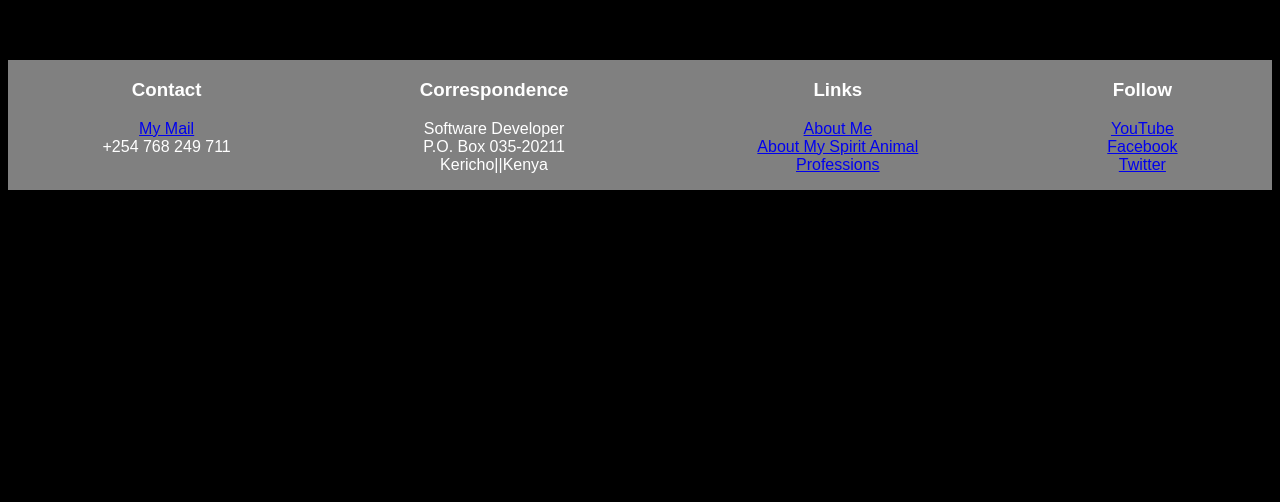
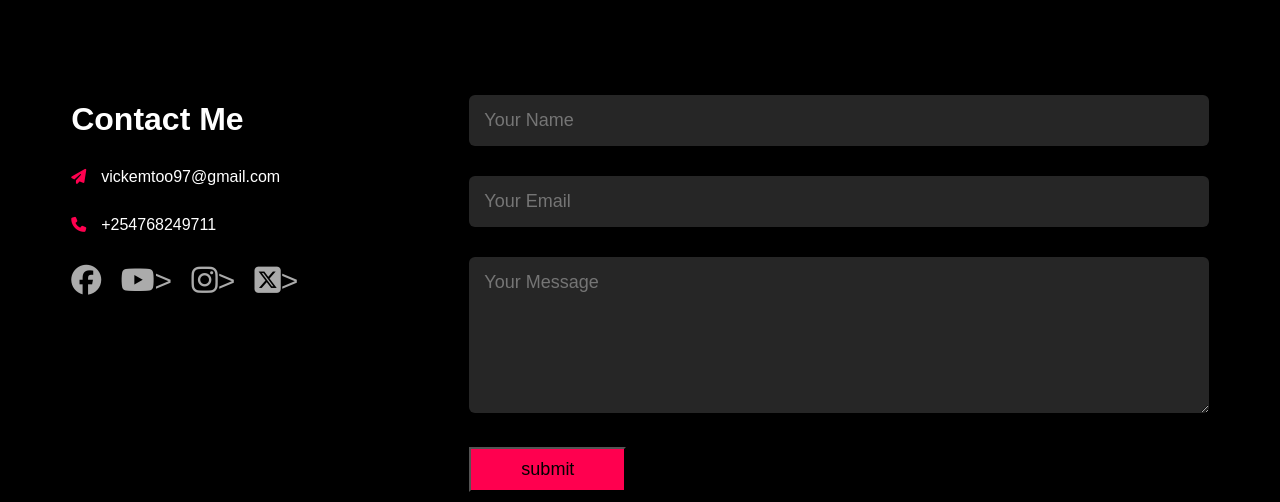
Before and after one commit to valdez91/Portfolio_HTML-CSS, a plain HTML site: page index.html in a window 1280 px wide. Shown: the part 2616-3118 px from the top of the page. Before the commit the page ends 2806 px from the top, so only its background shows below. Drawn offline with Linux system fonts and the light colour scheme.

Commit message:
My-Portfolio update with JS

```diff
--- a/index.html
+++ b/index.html
@@ -5,6 +5,7 @@
     <meta name="viewport" content="width=device-width, initial-scale=1.0">
     <link rel="stylesheet" href="style.css">
     <title>My_Portfolio</title>
+    <script src="https://kit.fontawesome.com/db39b8c2ac.js" crossorigin="anonymous"></script>
 </head>
 <body>
 
@@ -28,6 +29,8 @@
             </div>
 
 
+
+        </div>
           <!------------about---------------------->
           <div id="about">
             <div class="container">
@@ -54,8 +57,8 @@
                                 </div>
                                 <div class="tab-contents active-tab" id="skills">
                                     <ul>
-                                            <li><span>Software</span><br>Designing Website interfaces</li>
-                                            <li><span>Web Development</span><br>Website App Development</li>
+                                        <li><span>Software interface</span><br>Designing Website interfaces</li>
+                                        <li><span>Web Development</span><br>Web App Development</li>
                                         <li><span>App Development</span><br>Android Apps</li>
                                     </ul>
                                 </div>
@@ -80,6 +83,7 @@
 
                     </div>
                 </div>
+            </div>
             <div id="Animal">
                 <div class="container">
                     <div class="row2">
@@ -92,15 +96,9 @@
                                 resilience, and resourcefulness. With its sturdy build and powerful tusks, it navigates life's challenges with unwavering determination and courage. Like the warthog, you face obstacles head-on,
                                 unafraid to confront adversity and overcome it with tenacity and grit.
                                  </p>
-
-
                         </div>
-
                     </div>
-
-
                 </div>
-
             </div>
             <div id="My_Hobbies">
                 <h1>HOBBIES</h1>
@@ -121,56 +119,39 @@
 
                         </li>
                     </ul>
+                </div>
+            </div>
+        </div>
+        <div id="contact">
+            <div class="container">
+                <div id="contact-container">
+                    <div class="contact-left">
+                        <h1 class="sub-title">Contact Me</h1>
+                        <p><i class="fa-solid fa-paper-plane"></i>vickemtoo97@gmail.com</p>
+                        <p><i class="fa-solid fa-phone"></i>+254768249711</p>
 
+                        <div class="social-icons">
+                            <a href="https://facebook.com/"><i class="fa-brands fa-facebook"></i></a>
+                            <a href=""><i class="fa-brands fa-youtube"></i>></i></a>
+                            <a href=""><i class="fa-brands fa-instagram"></i>></i></a>
+                            <a href=""><i class="fa-brands fa-square-x-twitter"></i>></i></a>
+                        </div>
 
                     </div>
+                    <div class="contact-right">
+                        <form>
+                            <input type="text" name="Name" placeholder="Your Name" required>
+                            <input type="email" name="email" placeholder="Your Email" required>
+                            <textarea name="Message" rows="6" placeholder="Your Message" required></textarea>
+                            <button type="submit" class="btn">submit</button>
+                        </form>
+                    </div>
+
                 </div>
 
             </div>
         </div>
 
-
-        </div>
-        <section id="details">
-            <div>
-              <h3>Contact</h3>
-              <p>
-                <a href="vickemtoo97@gmail.com">My Mail</a><br>
-                +254 768 249 711<br>
-
-              </p>
-            </div>
-
-            <div>
-              <h3>Correspondence</h3>
-              <p>
-                Software Developer<br>
-                P.O. Box 035-20211<br>
-                Kericho||Kenya
-              </p>
-            </div>
-
-            <div>
-              <h3>Links</h3>
-              <p>
-                <a href="#" target="_blank">About Me</a><br>
-                <a href="#" target="_blank">About My Spirit Animal</a><br>
-                <a href="#" target="_blank">Professions</a>
-              </p>
-            </div>
-
-            <div>
-              <h3>Follow</h3>
-              <p>
-                <a href="#" target="_blank">YouTube</a><br>
-                <a href="#" target="_blank">Facebook</a><br>
-                <a href="#" target="_blank">Twitter</a>
-              </p>
-            </div>
-          </section>
-
-    </div>
-
    <script src="mains.js"></script>
 </body>
 </html>
--- a/style.css
+++ b/style.css
@@ -20,7 +20,6 @@ body{
 
 .container{
     padding:10px 5%;
-
 }
 nav{
     display:flex;
@@ -182,3 +181,61 @@ color:#0000ff;
     text-align:center;
 
   }
+
+  #contact-container {
+    display: flex;
+    justify-content: space-between;
+  }
+  .contact-left{
+    flex-basis: 30%;
+  }
+  .contact-right{
+    flex-basis: 65%;
+  }
+  .contact-left p{
+    margin-top: 30px;
+  }
+  .contact-left p i{
+    color:#ff004f;
+    margin-right: 15px;
+    font-size: 15px;
+  }
+  .social-icons{
+    margin-top: 30px;
+  }
+  .social-icons a{
+    text-decoration: none;
+    font-size: 30px;
+    margin-right: 15px;
+    color: #ababab;
+    display: inline-block;
+    transition: transform 0.5s;
+  }
+  .social-icons a:hover{
+    color:#ff004f;
+    transform: translateY(-5px);
+  }
+  .btn{
+    display: inline-block;
+    background: #ff004f;
+  }
+  .contact-right form{
+    width: 100%;
+  }
+  form input, form textarea{
+    width: 100%;
+    border: 0;
+    outline: none;
+    background: #262626;
+    padding:15px;
+    margin: 15px 0;
+    color: #fff;
+    font-size: 18px;
+    border-radius: 6px;
+  }
+  form .btn{
+    padding: 10px 50px;
+    font-size: 18px;
+    cursor: pointer;
+    margin-top: 15px;
+  }
```
Lines whose indentation alone changed are shown as unchanged.
